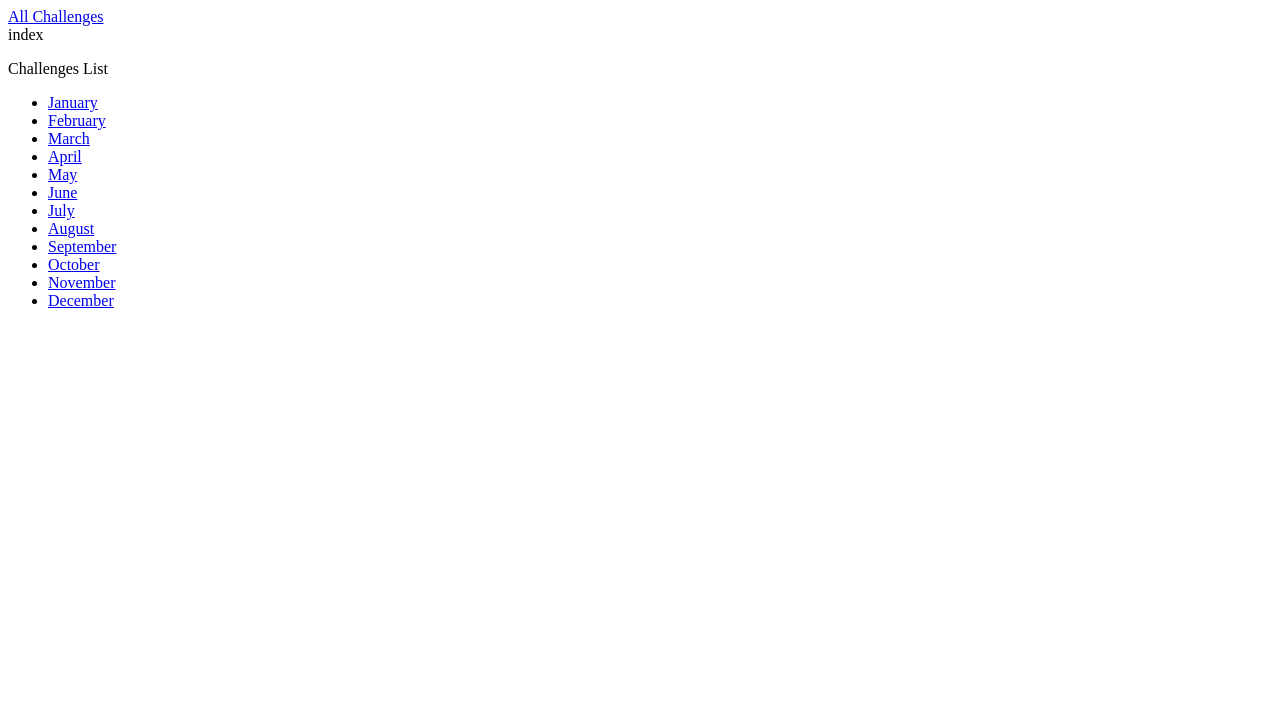
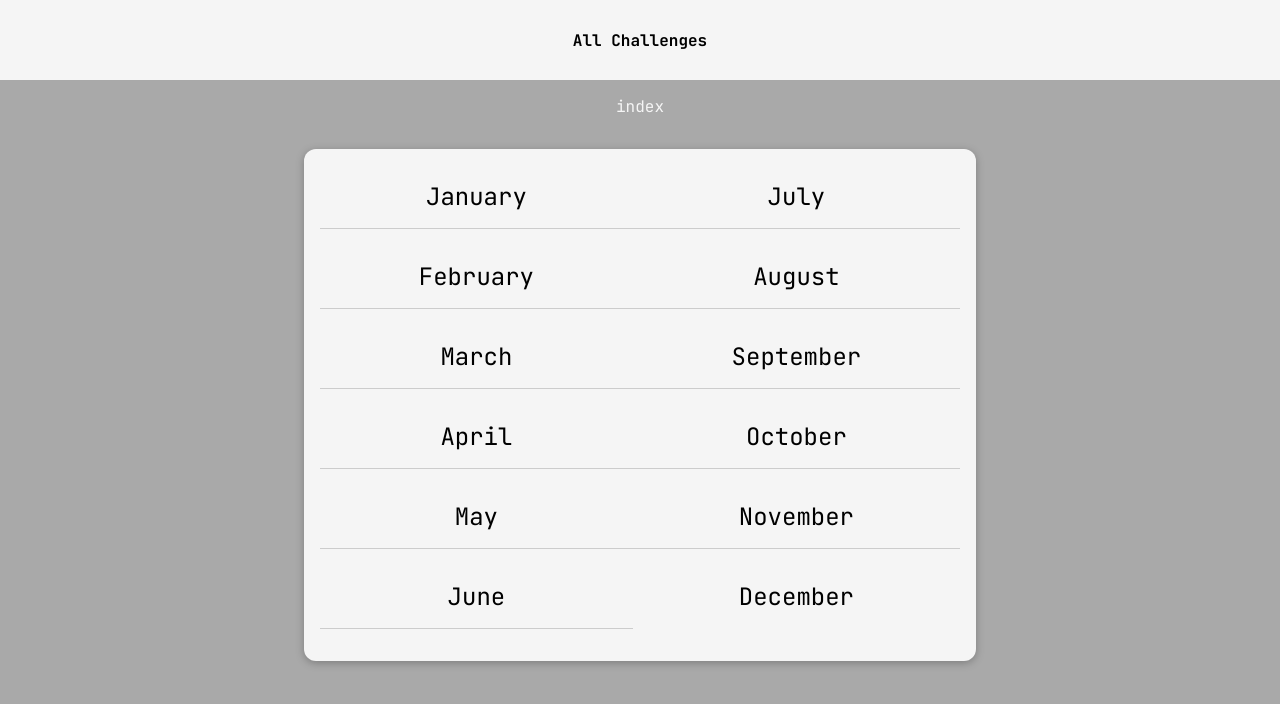
Before and after one commit to thibgil/django-projects, a Django app: page /challenges/ in a window 1280 px wide. Shown: the top 704 px of the page. Run offline with Django 5.2, Linux system fonts and the light colour scheme.

Commit message:
adding some static files CSS inside the project

```diff
--- /dev/null
+++ b/monthly_challenges/monthly_challenges/challenges/static/challenges/challenges.css
@@ -0,0 +1,36 @@
+ul {
+    list-style: none;
+    margin: 2rem auto;
+    width: 90%;
+    max-width: 40rem;
+    box-shadow: 0 2px 8px rgba(0, 0, 0, 0.26);
+    padding: 1rem;
+    border-radius: 12px;
+    display: flex;
+    flex-direction: column;
+    flex-wrap: wrap;
+    height: 30rem;
+    background-color: whitesmoke;
+}
+
+li {
+    margin: 1rem 0;
+    text-align: center;
+    font-size: 1.5rem;
+    border-bottom: 1px solid #ccc;
+    padding-bottom: 1rem;
+}
+
+li:last-of-type {
+    border-bottom: none;
+}
+
+li a {
+    text-decoration: none;
+    color: black;
+}
+
+li a:hover,
+li a:active {
+    color: rgb(73, 1, 73);
+}
--- /dev/null
+++ b/monthly_challenges/monthly_challenges/challenges/static/challenges/includes/header.css
@@ -0,0 +1,30 @@
+header {
+    width: 100%;
+    height: 5rem;
+    background-color: whitesmoke;
+}
+
+nav {
+    width: 100%;
+    height: 100%;
+    display: flex;
+    justify-content: center;
+    align-items: center;
+}
+
+header nav a {
+    text-decoration: none;
+    color: black;
+    font-weight: bold;
+}
+
+header nav a:hover,
+header nav a:active {
+    color: rgb(73, 1, 73);
+    font-weight: bold;
+}
+
+p {
+    text-align: center;
+    color: whitesmoke;
+}
--- a/monthly_challenges/monthly_challenges/challenges/templates/challenges/challenge.html
+++ b/monthly_challenges/monthly_challenges/challenges/templates/challenges/challenge.html
@@ -1,4 +1,10 @@
 {% extends "base.html" %}
+{% load static %}
+
+{% block css_files %}
+<link rel="stylesheet" href="{% static "challenges/challenge.css" %}">
+<link rel="stylesheet" href="{% static "challenges/includes/header.css" %}">
+{% endblock %}
 
 {% block page_title %}{{ month_name | title }} Challenge{% endblock %}
 
--- a/monthly_challenges/monthly_challenges/challenges/templates/challenges/includes/header.html
+++ b/monthly_challenges/monthly_challenges/challenges/templates/challenges/includes/header.html
@@ -4,4 +4,4 @@
     </nav>
 </header>
 
-{{ active_page }}
+<p>{{ active_page }}</p>
--- a/monthly_challenges/monthly_challenges/challenges/templates/challenges/index.html
+++ b/monthly_challenges/monthly_challenges/challenges/templates/challenges/index.html
@@ -1,10 +1,15 @@
 {% extends "base.html" %}
+{% load static %}
+
+{% block css_files %}
+<link rel="stylesheet" href="{% static "challenges/challenges.css" %}">
+<link rel="stylesheet" href="{% static "challenges/includes/header.css" %}">
+{% endblock %}
 
 {% block page_title %}All Challenges{% endblock %}
 
 {% block content %}
 {% include "challenges/includes/header.html" with active_page="index" %}
-<p>Challenges List</p>
 <ul>
     {% for month in months_list %}
     <li><a href="{% url 'month-challenge' month %}">{{ month | title }}</a></li>
--- a/monthly_challenges/monthly_challenges/monthly_challenges/settings.py
+++ b/monthly_challenges/monthly_challenges/monthly_challenges/settings.py
@@ -119,6 +119,10 @@ USE_TZ = True
 
 STATIC_URL = 'static/'
 
+STATICFILES_DIRS = [
+    BASE_DIR / "static"
+]
+
 # Default primary key field type
 # https://docs.djangoproject.com/en/5.2/ref/settings/#default-auto-field
 
--- /dev/null
+++ b/monthly_challenges/monthly_challenges/static/styles.css
@@ -0,0 +1,14 @@
+@import url('https://fonts.googleapis.com/css2?family=JetBrains+Mono&display=swap');
+@import url('https://fonts.googleapis.com/css2?family=JetBrains+Mono:wght@700&display=swap');
+
+html {
+    font-family: "JetBrains Mono", monospace;
+    font-optical-sizing: auto;
+    font-weight: 400;
+    font-style: normal;
+}
+
+body {
+    margin: 0;
+    background-color: darkgrey;
+}
--- a/monthly_challenges/monthly_challenges/templates/base.html
+++ b/monthly_challenges/monthly_challenges/templates/base.html
@@ -1,9 +1,14 @@
+{% load static %}
+
 <!DOCTYPE html>
 <html lang="en">
 <head>
     <meta charset="UTF-8">
     <meta name="viewport" content="width=device-width, initial-scale=1.0">
     <title>{% block page_title %}My Challenges{% endblock %}</title>
+    <link rel="stylesheet" href="{% static "styles.css" %}">
+    {% block css_files %}
+    {% endblock %}
 </head>
 <body>
     {% block content %}{% endblock %}
```
Also changed, not shown: monthly_challenges/monthly_challenges/challenges/static/challenges/challenge.css (added, +14 -0 lines).
